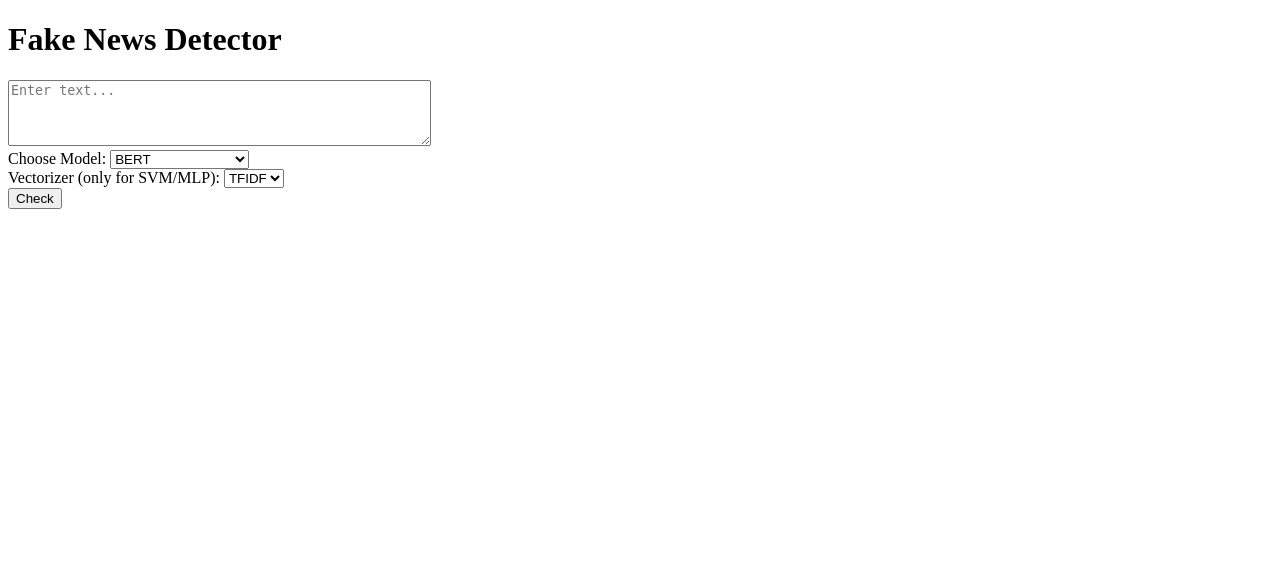
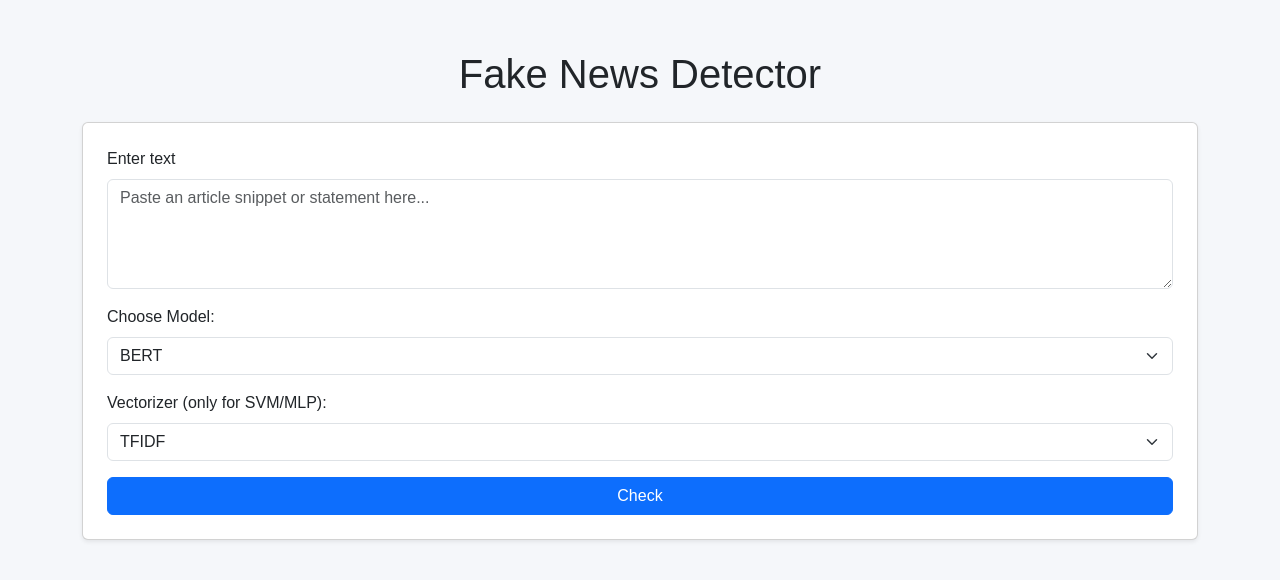
Before and after one commit to rdjirackor/FND, a Flask app: page / in a window 1280 px wide. Shown: the top 580 px of the page. Run offline with Flask 3, Linux system fonts and the light colour scheme; parts of the project's set-up code (start-up, migrations or seed data) failed here and were passed over.

Commit message:
Improved web app

```diff
--- a/FakeNewsChecker/app.py
+++ b/FakeNewsChecker/app.py
@@ -243,7 +243,7 @@ def home():
         }
 
         # get google results
-        links ="butterfly" #google_search(text, num_results=5)
+        links =google_search(text, num_results=5)
 
     return render_template("index.html", result=result, links=links)
 
--- a/FakeNewsChecker/templates/index.html
+++ b/FakeNewsChecker/templates/index.html
@@ -2,39 +2,66 @@
 <html>
 <head>
     <title>Fake News Detector</title>
+    <link href="https://cdn.jsdelivr.net/npm/bootstrap@5.3.3/dist/css/bootstrap.min.css" rel="stylesheet">
+    <style>
+        body {
+            background-color: #f5f7fa;
+            font-family: Arial, sans-serif;
+        }
+        .container {
+            margin-top: 50px;
+        }
+        .result-box {
+            margin-top: 20px;
+            padding: 20px;
+            border-radius: 10px;
+            background: #fff;
+            box-shadow: 0 2px 8px rgba(0,0,0,0.1);
+        }
+    </style>
 </head>
+
 <body>
-    <h1>Fake News Detector</h1>
-<form method="POST">
-    <textarea name="text_input" rows="4" cols="50" placeholder="Enter text..."></textarea><br>
+    <div class="container">
+        <h1 class="text-center mb-4">Fake News Detector</h1>
 
-    <label for="model">Choose Model:</label>
-    <select name="model">
+        <form method="POST" class="card p-4 shadow-sm">
+            <div class="mb-3">
+                <label for="text_input" class="form-label">Enter text</label>
+                <textarea class="form-control" name="text_input" rows="4" placeholder="Paste an article snippet or statement here..."></textarea>
+            </div>
+
+            <div class="mb-3">
+                <label for="model" class="form-label">Choose Model:</label>
+                <select name="model" class="form-select">
                     <option value="BERT">BERT</option>
                     <option value="SVM">SVM</option>
                     <option value="MLP">MLP</option>
                     <option value="LogReg">Logistic Regression</option>
                     <option value="NB">Naive Bayes</option>
                     <option value="RF">Random Forest</option>
+                </select>
+            </div>
 
-
-
-    </select><br>
-
-    <label for="vectorizer">Vectorizer (only for SVM/MLP):</label>
-    <select name="vectorizer">
+            <div class="mb-3">
+                <label for="vectorizer" class="form-label">Vectorizer (only for SVM/MLP):</label>
+                <select name="vectorizer" class="form-select">
                     <option value="TFIDF">TFIDF</option>
                     <option value="COUNT">Count</option>
-    </select><br>
+                </select>
+            </div>
 
-    <button type="submit">Check</button>
+            <button type="submit" class="btn btn-primary w-100">Check</button>
         </form>
 
-
-
         {% if result %}
-        <h2>Result:</h2>
-        <p><strong>Prediction:</strong> {{ result.prediction }}</p>
+        <div class="result-box mt-4">
+            <h3>Result</h3>
+            <p><strong>Prediction:</strong>
+                <span class="{{ 'text-success' if result.prediction == 'Real' else 'text-danger' }}">
+                    {{ result.prediction }}
+                </span>
+            </p>
             <p><strong>Confidence:</strong> {{ result.confidence }}</p>
             <p><strong>Text:</strong> {{ result.text }}</p>
             <p><strong>Model:</strong> {{ result.model }}</p>
@@ -42,12 +69,15 @@
                 <p><strong>Vectorizer:</strong> {{ result.vectorizer }}</p>
             {% endif %}
 
-        <h2>Related Google Results:</h2>
+            <h4>Related Google Results</h4>
             <ul>
                 {% for link in links %}
                 <li><a href="{{ link }}" target="_blank">{{ link }}</a></li>
                 {% endfor %}
             </ul>
+        </div>
         {% endif %}
+    </div>
 </body>
+
 </html>
```
Also changed, not shown: 1 other file. Lines whose indentation alone changed are shown as unchanged.
